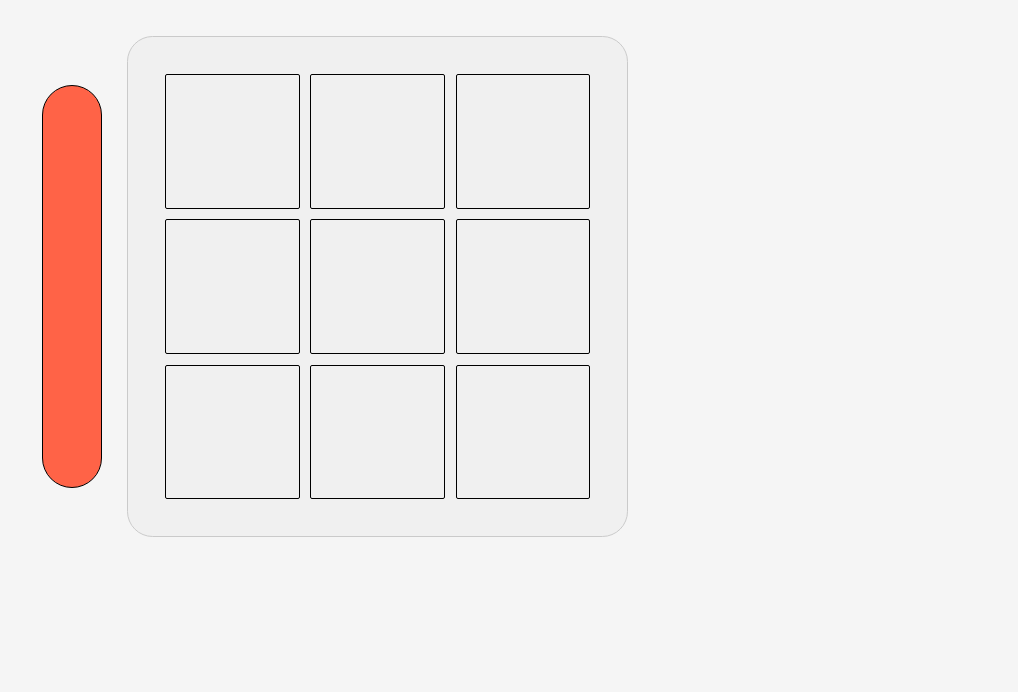
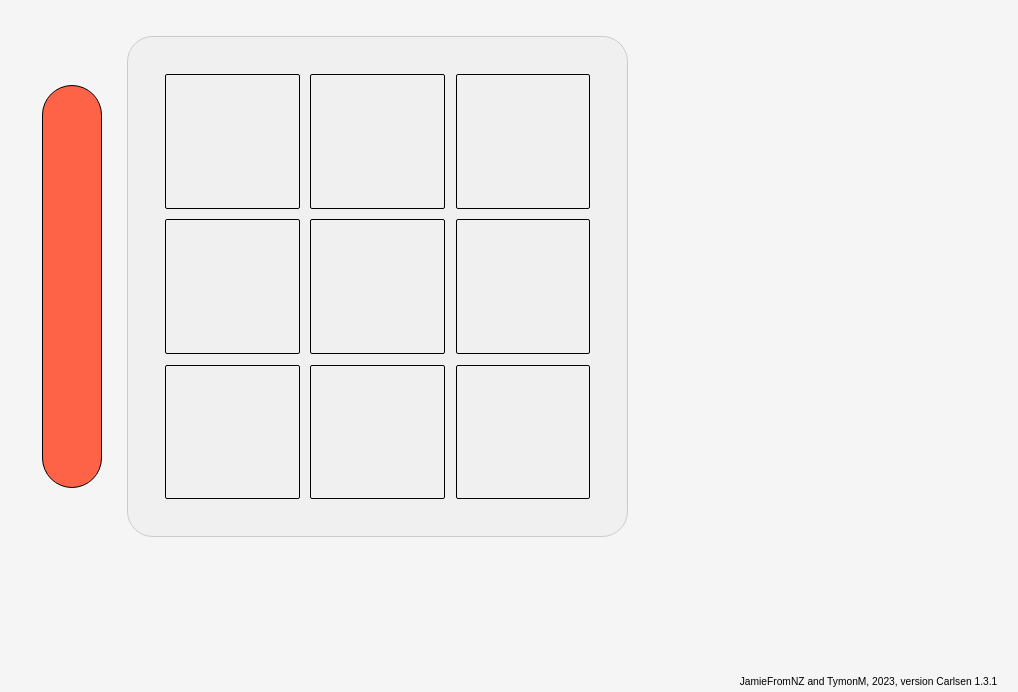
Before and after one commit to TymonM/TymonM.github.io, a plain HTML site: page index.html in a window 1280 px wide. Shown: the part 108-800 px from the top of the page, without its empty margins (262-1280 px from the left). Drawn offline with Linux system fonts and the light colour scheme.

Commit message:
added brief 'license'

```diff
--- a/index.html
+++ b/index.html
@@ -26,6 +26,7 @@
     </div>
 
     <script src="main.js"></script>
+    <footer id="license">JamieFromNZ and TymonM, 2023, version Carlsen 1.3.1</footer>
 </body>
 
 </html>
--- a/styles.css
+++ b/styles.css
@@ -155,3 +155,11 @@ body {
 .illegal {
     background-color: var(--illegal-colour);
 }
+
+#license {
+    font-size: 0.8vw;
+    position: absolute;
+    bottom: 0.4vw;
+    align-self: end;
+    margin-right: 1vw;
+}
```
